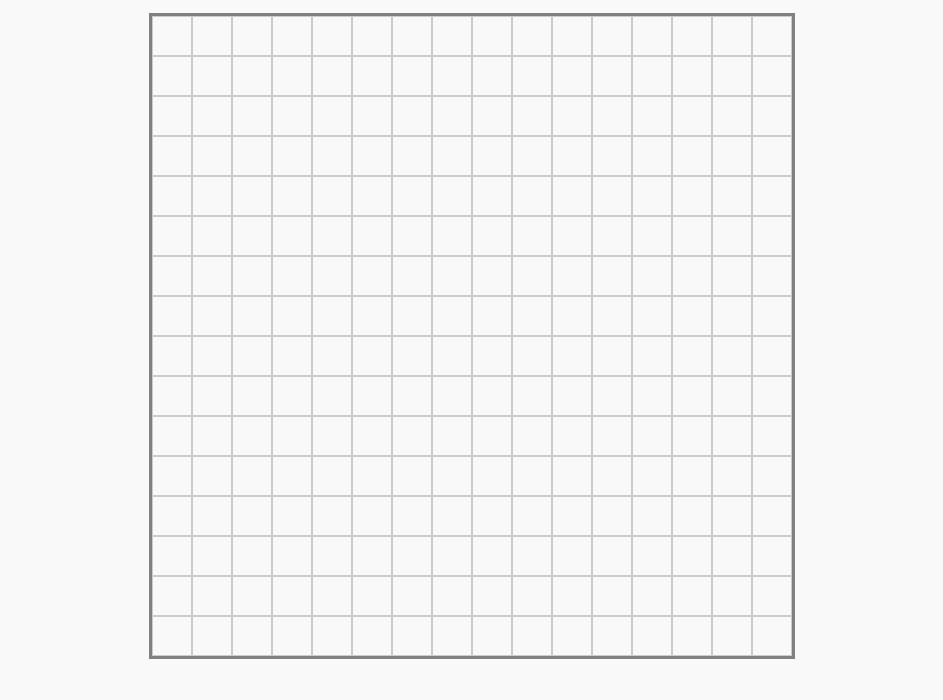
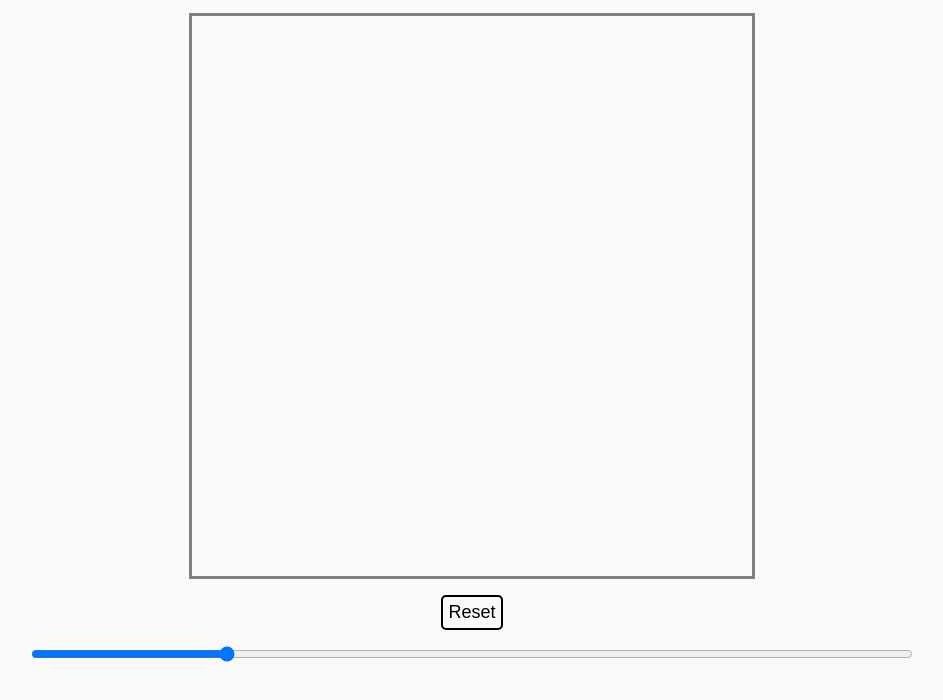
Before and after one commit to Triangular100/etch-a-sketch, a plain HTML site: page index.html in a window 1280 px wide. Shown: the part 56-756 px from the top of the page, without its empty margins (168-1111 px from the left). Drawn offline with Linux system fonts and the light colour scheme.

Commit message:
Add slider and reset button

```diff
--- a/index.html
+++ b/index.html
@@ -12,6 +12,12 @@
 <body>
     <h1>Etch-a-sketch</h1>
     <div id="sketch-container"></div>
+    <div class="options-container">
+        <div class="reset">Reset</div>
+    </div>
+    <div id="slider-container">
+        <input type="range" min="1" max="70" step="1" value="16" class="slider" id="sketch-size">
+    </div>
 </body>
 
 </html>
--- a/script.js
+++ b/script.js
@@ -1,14 +1,19 @@
 
-function createGridCells(grid, gridSize, numGridCells) {
-    grid.style.height = `${gridSize}vmin`;
-    grid.style.width = `${gridSize}vmin`;
+function initializeGrid() {
 
-    let cellSize = gridSize / numGridCells;
-    const cellDivs = createCells(numGridCells, cellSize);
-    cellDivs.forEach(cell => grid.appendChild(cell));
+    slider.value = numGridCells;
+
+    let cellSize = maxSize / numGridCells;
+    cellDivs = initializeCells(numGridCells, cellSize);
+
+    gridDiv.innerHTML = "";
+    cellDivs.forEach(cell => gridDiv.appendChild(cell));
+
+    gridDiv.style.maxWidth = `${maxSize}vmin`;
+
 }
 
-function createCells(numGridCells, cellSize) {
+function initializeCells(numGridCells, cellSize) {
     const cells = [];
     let numberCells = numGridCells ** 2;
     for (let i = 0; i < numberCells; i++) {
@@ -16,7 +21,7 @@ function createCells(numGridCells, cellSize) {
         cell.classList.add("cell");
         cell.style.width = `${cellSize}vmin`;
         cell.style.height = `${cellSize}vmin`;
-        cell.addEventListener("click", fillCell);
+        cell.addEventListener("mouseover", fillCell);
         cells.push(cell);
     }
 
@@ -25,11 +30,28 @@ function createCells(numGridCells, cellSize) {
 
 function fillCell(e) {
     const cell = e.target;
-    console.log(cell);
+    cell.style.backgroundColor = currentColor;
 }
 
-// Creating a 16 by 16 grid
-let gridSize = 80; // 80% of the viewport
-let numGridCells = 16;
+function resetGrid(e) {
+    cellDivs.forEach(cell => {
+        cell.style.backgroundColor = "white";
+    });
+}
+
+function updateGrid(e) {
+    numGridCells = e.target.value;
+    initializeGrid();
+}
+
+let currentColor = "black";
+let cellDivs = {};
+let numGridCells = 16;   // Creating a 16 by 16 grid
+const maxSize = 70;      // percentage of the viewport
 const gridDiv = document.querySelector("#sketch-container");
-createGridCells(gridDiv, gridSize, numGridCells);
+const resetDiv = document.querySelector(".reset");
+const slider = document.querySelector("#sketch-size");
+initializeGrid();
+
+resetDiv.addEventListener("click", resetGrid);
+slider.addEventListener("click", updateGrid);
--- a/style.css
+++ b/style.css
@@ -9,24 +9,50 @@ body {
     display: flex;
     flex-direction: column;
     align-items: center;
+    justify-content: center;
     gap: 16px;
     padding: 0 10px;
     background-color: #F9F9F9;
+    font-size: 18px;
 }
 
 h1 {
     margin-top: 16px;
+    font-size: 32px;
 }
 
 #sketch-container {
+    box-sizing: content-box;
     display: flex;
     flex-wrap: wrap;
-    box-sizing: content-box;
     border: 3px solid gray;
 }
 
-.cell {
-    height: 10px;
-    width: 10px;
-    border: 1px solid #CCCCCC;
+.options-container {
+    display: flex;
+    justify-content: space-evenly;
+    width: 70%;
+    -webkit-user-select: none;
+    -moz-user-select: none;
+    -ms-user-select: none;
+    user-select: none;
 }
+
+.options-container .reset {
+    cursor: pointer;
+    padding: 5px;
+    border: 2px solid black;
+    border-radius: 5px;
+}
+
+.options-container .reset:hover {
+    background-color: aquamarine;
+}
+
+#slider-container {
+    width: 70%;
+}
+
+.slider {
+    width: 100%
+}
```
